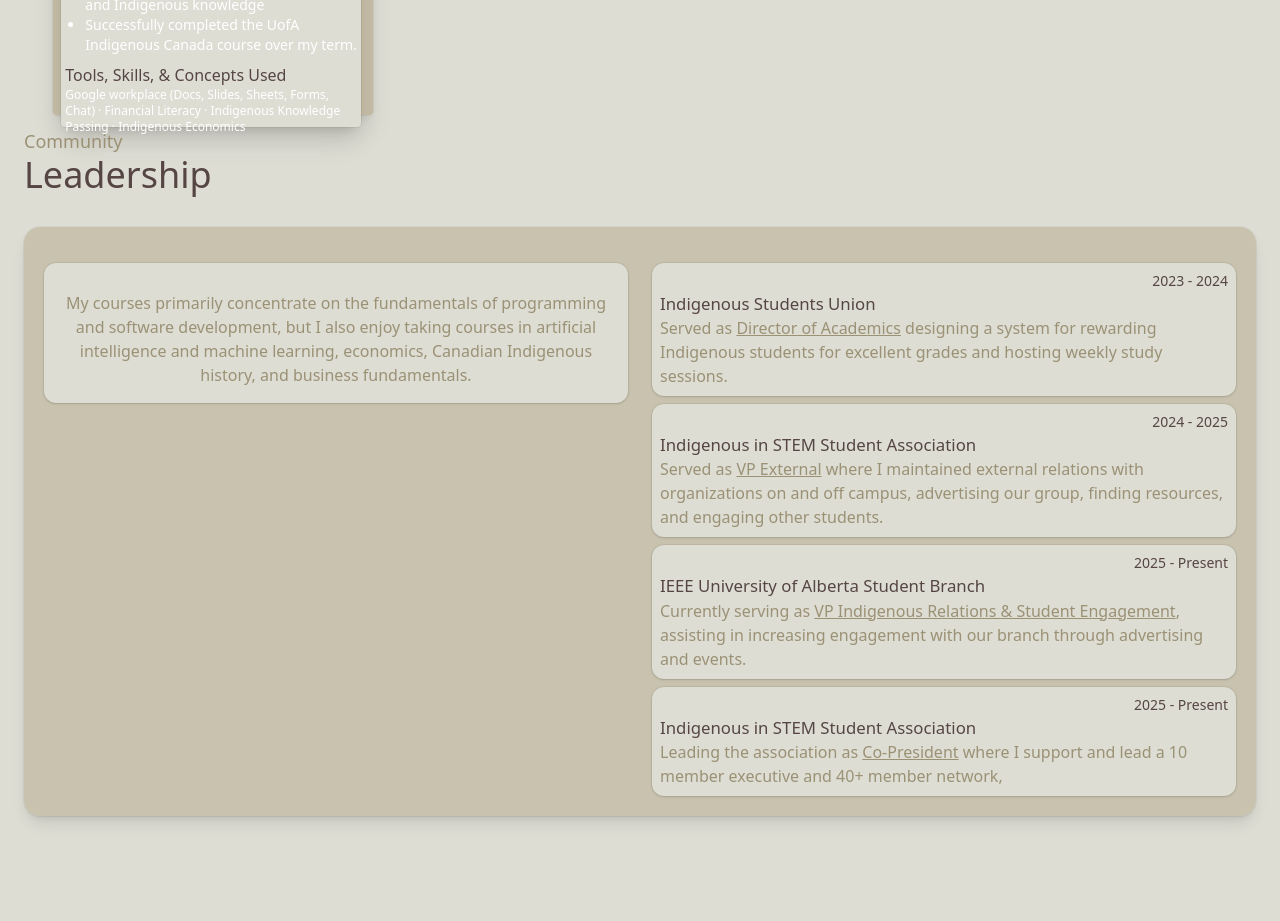
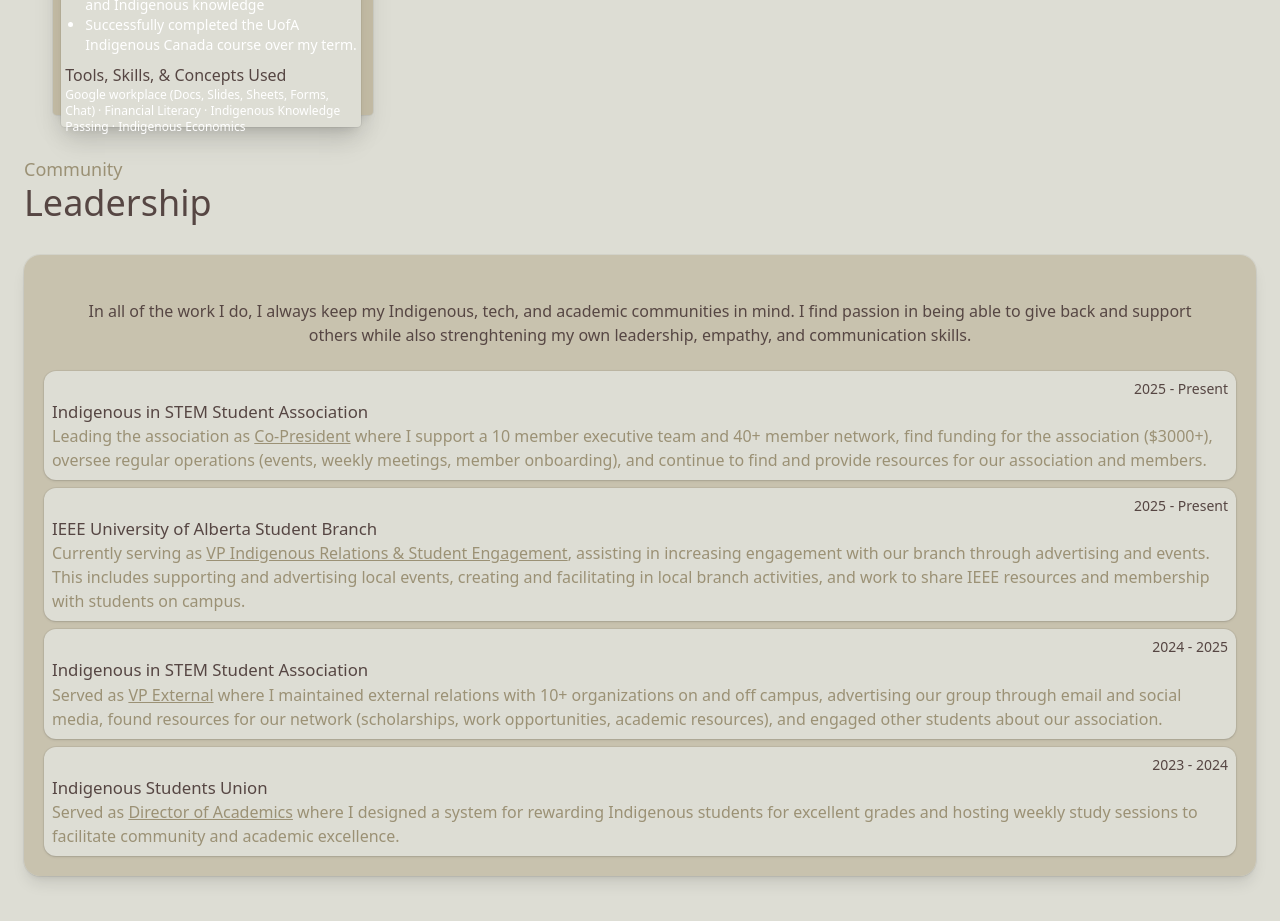
Before and after one commit to lndslpn/personal-portfolio, a React (Vite) app: page / in a window 1280 px wide. Shown: the part 5260-6181 px from the top of the page. Built offline with nearby package versions, Linux system fonts and the light colour scheme; a web font is replaced by a local one.

Commit message:
community section

```diff
--- a/src/sections/Leadership.jsx
+++ b/src/sections/Leadership.jsx
@@ -5,7 +5,7 @@ export default function Leadership() {
     return (
       <section id="leadership" className="scroll-mt-20 bg-background min-h-[80vh] flex flex-col items-left justify-center text-center px-6">
 
-      <p className="mt-3 text-lg text-left font-inria text-tantxt">
+      <p className="mt-10 text-lg text-left font-inria text-tantxt">
           Community
       </p>
       <h1 className="text-4xl text-left font-inria text-browntxt">
@@ -14,20 +14,31 @@ export default function Leadership() {
 
       {/* Main card*/}
       <div className="mt-8 relative rounded-2xl bg-imagebrdr/80 p-5 ring-1 ring-black/5 shadow-lg">
-          <div className="mt-4 grid grid-cols-1 gap-6 md:grid-cols-2 items-start">
-            <div className="rounded-xl bg-background p-4 shadow ring-1 ring-black/5">
-              <p className="mt-3 text-md font-inria text-tantxt">My courses primarily concentrate on the fundamentals of programming and software development, but I also enjoy taking courses in artificial intelligence and machine learning, economics, Canadian Indigenous history, and business fundamentals.</p>
-            </div>
-
+          <div className="p-6 text-md font-inria text-browntxt">In all of the work I do, I always keep my Indigenous, tech,
+              and academic communities in mind. I find passion in being able to give back and support others while also
+              strenghtening my own leadership, empathy, and communication skills.</div>
             <div className="grid grid-cols-1 gap-2">
               <div className="rounded-xl bg-background p-2 shadow ring-1 ring-black/5">
                   <div className="text-right text-sm font-inria text-browntxt">
-                2023 - 2024
+                    2025 - Present
                   </div>
                   <div className="text-left text-[1.05rem] font-inria text-browntxt">
-                Indigenous Students Union
+                    Indigenous in STEM Student Association
                   </div>
-              <p className="text-left text-md font-inria text-tantxt">Served as <u>Director of Academics</u> designing a system for rewarding Indigenous students for excellent grades and hosting weekly study sessions.</p>
+                  <p className="text-left text-md font-inria text-tantxt">Leading the association as <u>Co-President</u> where I support
+                    a 10 member executive team and 40+ member network, find funding for the association ($3000+), oversee regular operations (events, weekly meetings,
+                    member onboarding), and continue to find and provide resources for our association and members.</p>
+                </div>
+                <div className="rounded-xl bg-background p-2 shadow ring-1 ring-black/5">
+                  <div className="text-right text-sm font-inria text-browntxt">
+                    2025 - Present
+                  </div>
+                  <div className="text-left text-[1.05rem] font-inria text-browntxt">
+                    IEEE University of Alberta Student Branch
+                  </div>
+                  <p className="text-left text-md font-inria text-tantxt">Currently serving as <u>VP Indigenous Relations & Student Engagement</u>,
+                    assisting in increasing engagement with our branch through advertising and events. This includes supporting and advertising local events,
+                    creating and facilitating in local branch activities, and work to share IEEE resources and membership with students on campus.</p>
                 </div>
                 <div className="rounded-xl bg-background p-2 shadow ring-1 ring-black/5">
                   <div className="text-right text-sm font-inria text-browntxt">
@@ -36,31 +47,23 @@ export default function Leadership() {
                   <div className="text-left text-[1.05rem] font-inria text-browntxt">
                     Indigenous in STEM Student Association
                   </div>
-              <p className="text-left text-md font-inria text-tantxt">Served as <u>VP External</u> where I maintained external relations with organizations on and off campus, advertising our group, finding resources, and engaging other students.</p>
+                  <p className="text-left text-md font-inria text-tantxt">Served as <u>VP External</u> where I maintained external relations with
+                    10+ organizations on and off campus, advertising our group through email and social media, found resources for our network (scholarships, work opportunities,
+                    academic resources), and engaged other students about our association.</p>
                 </div>
                 <div className="rounded-xl bg-background p-2 shadow ring-1 ring-black/5">
                   <div className="text-right text-sm font-inria text-browntxt">
-                2025 - Present
+                    2023 - 2024
                   </div>
                   <div className="text-left text-[1.05rem] font-inria text-browntxt">
-                IEEE University of Alberta Student Branch
+                    Indigenous Students Union
                   </div>
-              <p className="text-left text-md font-inria text-tantxt">Currently serving as <u>VP Indigenous Relations & Student Engagement</u>, assisting in increasing engagement with our branch through advertising and events.</p>
-            </div>
-            <div className="rounded-xl bg-background p-2 shadow ring-1 ring-black/5">
-              <div className="text-right text-sm font-inria text-browntxt">
-                2025 - Present
-              </div>
-              <div className="text-left text-[1.05rem] font-inria text-browntxt">
-                Indigenous in STEM Student Association
-              </div>
-              <p className="text-left text-md font-inria text-tantxt">Leading the association as <u>Co-President</u> where I support and lead a 10 member executive and 40+ member network, </p>
+                  <p className="text-left text-md font-inria text-tantxt">Served as <u>Director of Academics</u> where I designed a system for rewarding
+                    Indigenous students for excellent grades and hosting weekly study sessions to facilitate community and academic excellence.</p>
                 </div>
             </div>
 
           </div>
-        </div>
-
       </section>
     );
   }
```
Lines whose indentation alone changed are shown as unchanged.
